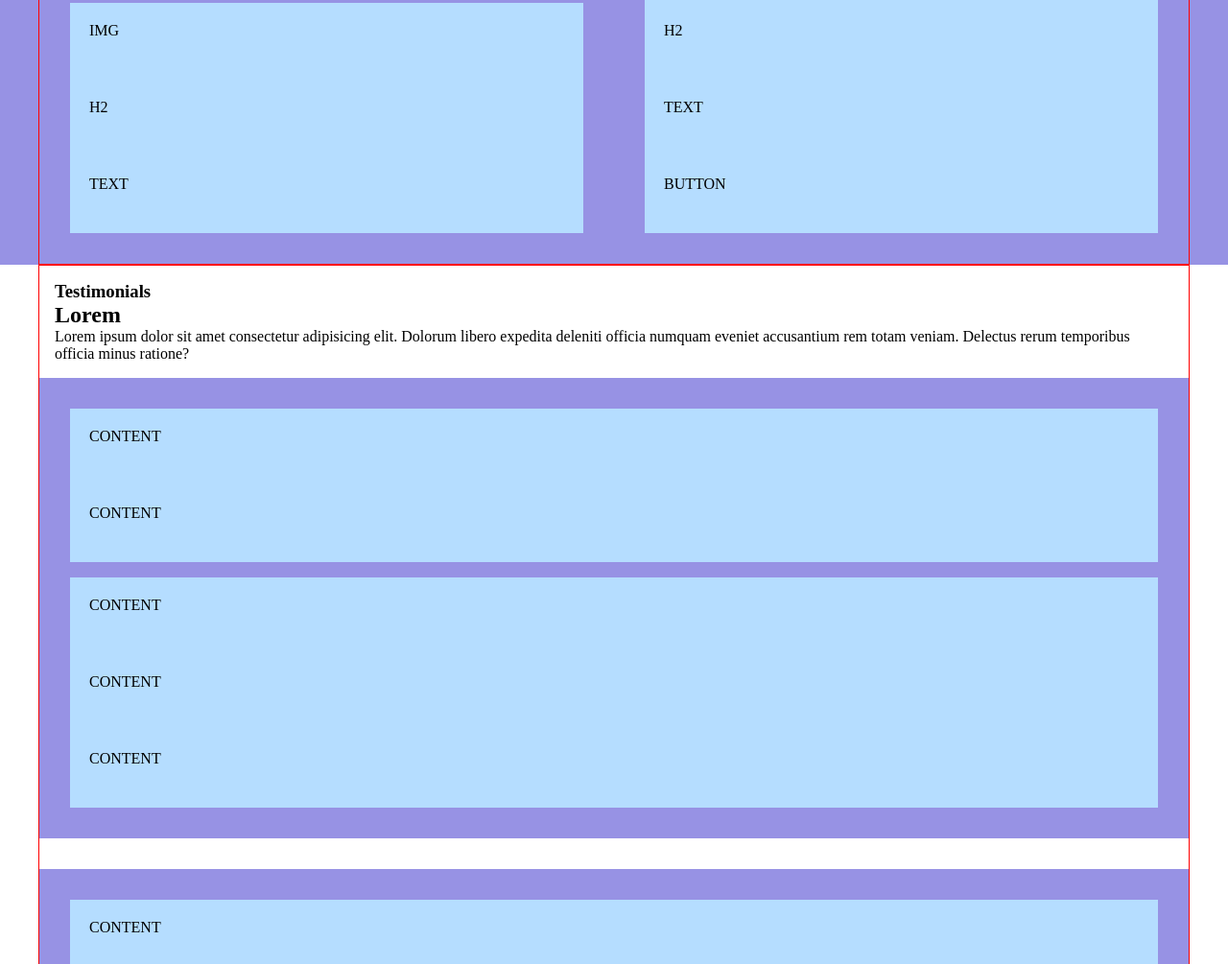
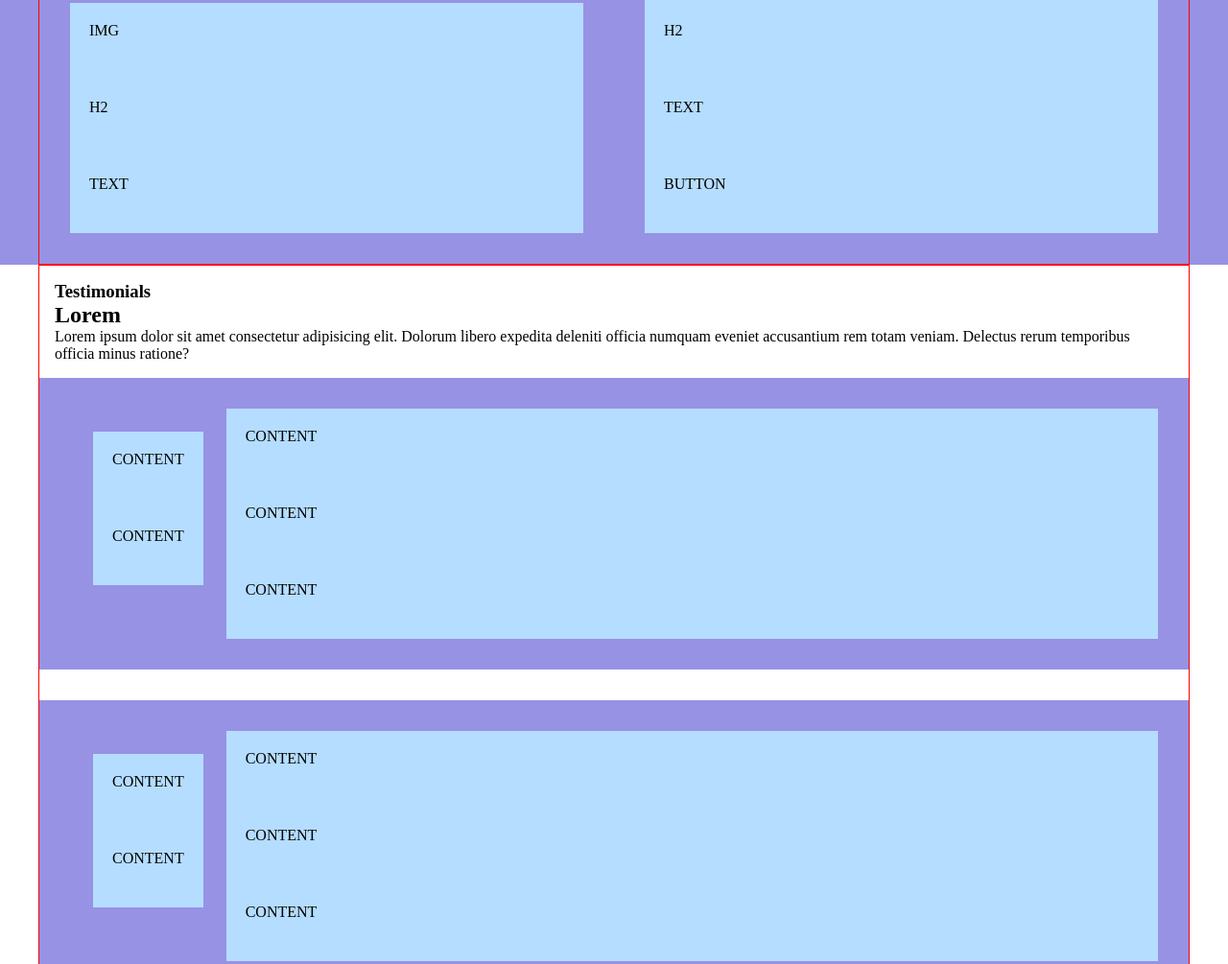
Before and after one commit to SorayaBoolean/htmlcss-responsive-layout, a plain HTML site: page index.html in a window 1280 px wide. Shown: the part 752-1757 px from the top of the page at 96% size. Drawn offline with Linux system fonts and the light colour scheme.

Commit message:
css:addes media query for third section named testimonials, i go ahead to next section

```diff
--- a/css/style.css
+++ b/css/style.css
@@ -121,6 +121,17 @@
         width: calc(66.666% - 1.5rem);
     }
 
+    #testimonials .card {
+        display: flex;
+    }
+    #testimonials .card-text{
+        flex-grow: 1;
+    }
+
+    #testimonials .card-image{
+        flex-shrink: 0;
+        margin: 1.5rem;
+    }
 
 }
 
--- a/index.html
+++ b/index.html
@@ -66,7 +66,7 @@
             </div>
         </section>
 
-        <section id="testimonials">
+        <section id="testimonials" class="px-2">
             <div class="container">
                 <div class="card-test">
                     <h3>Testimonials</h3>
```
